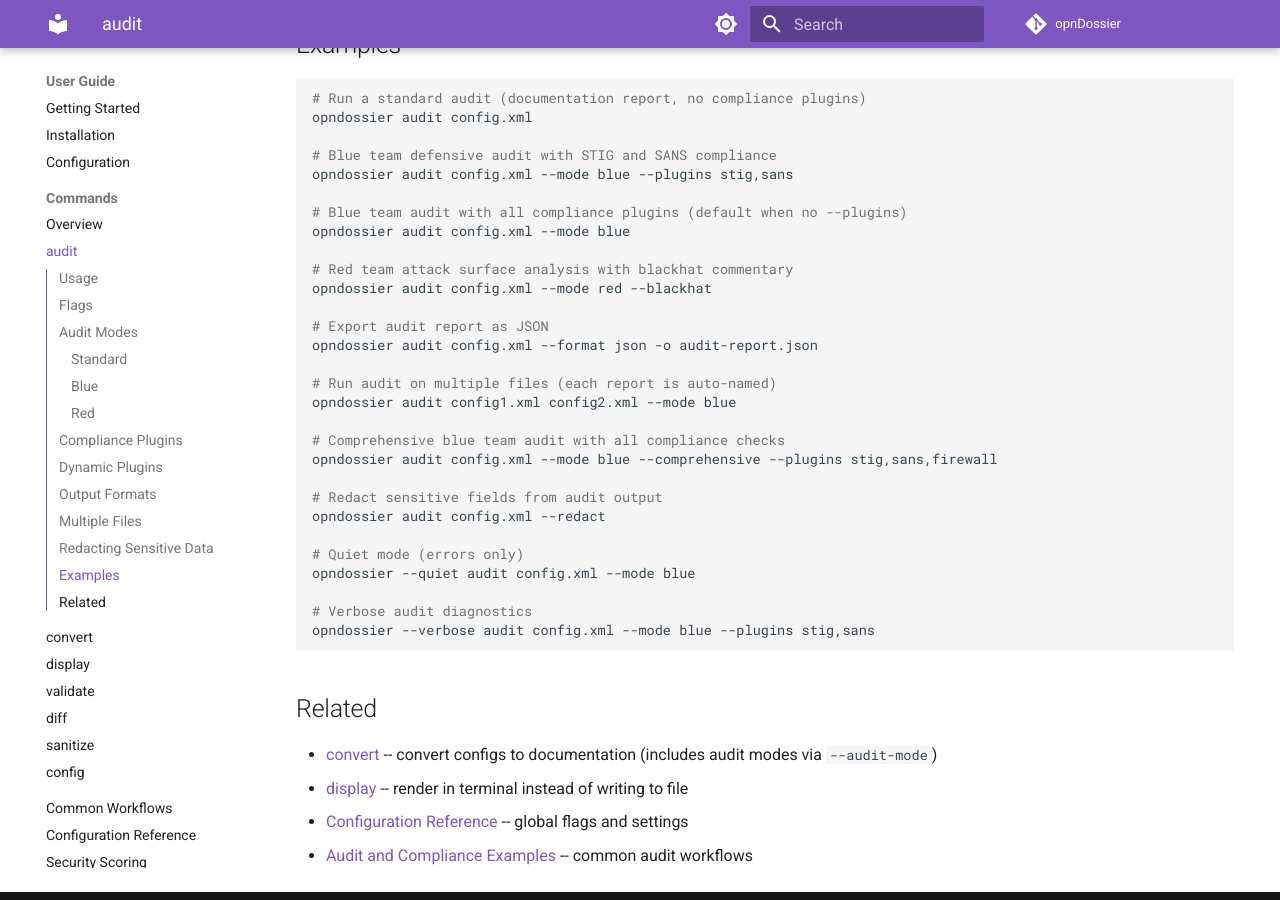
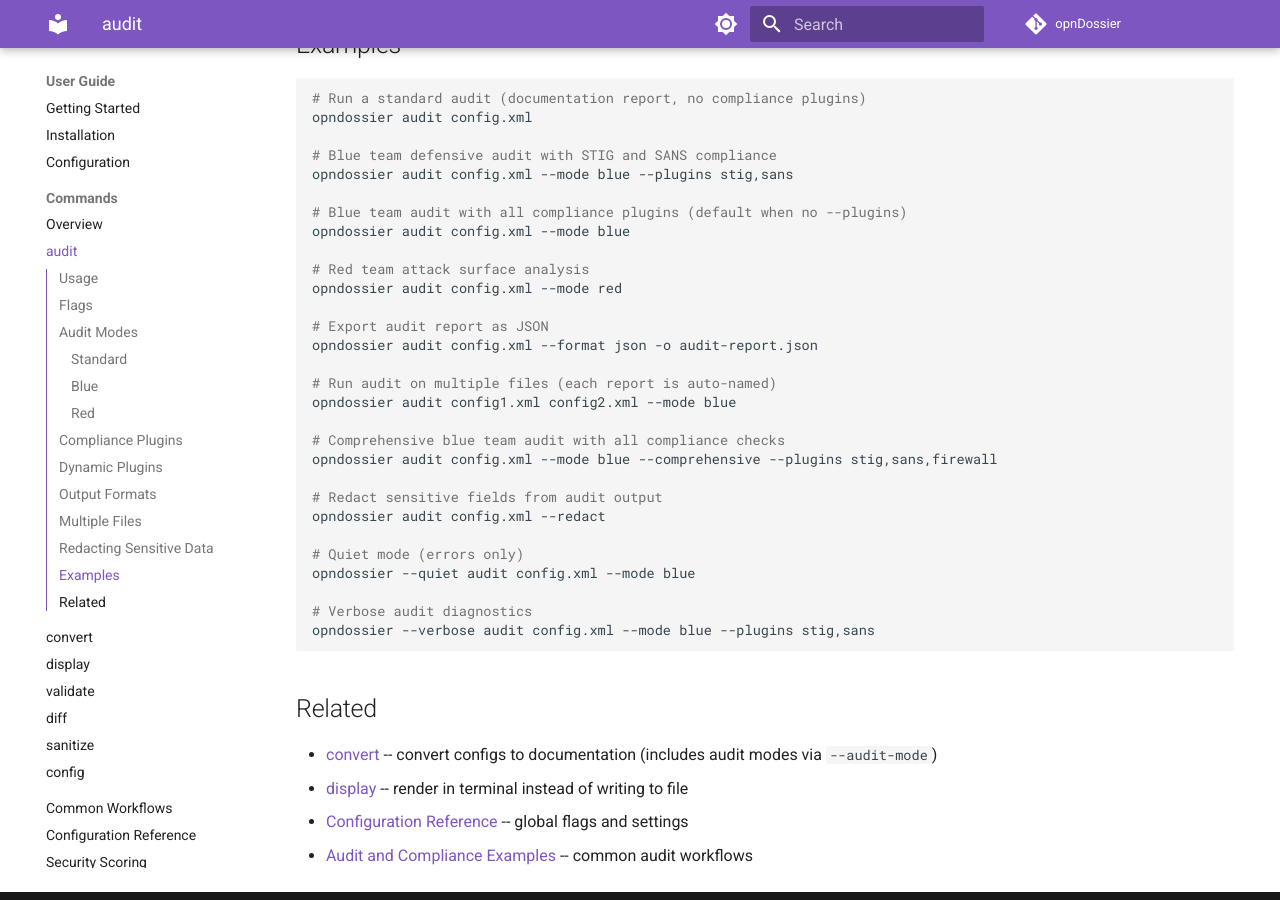
Before and after one commit to EvilBit-Labs/opnDossier, an MkDocs documentation site: the page built from docs/user-guide/commands/audit.md, in a window 1280 px wide and 900 px high, scrolled down 3796 px. Built offline with MkDocs 1.6.1 and Material for MkDocs 9.7.7, drawn with Linux system fonts in a browser that asks for light colours; comment, search, counter and statistics services are not loaded; the version menu is left out.

Commit message:
docs(audit): update red team audit command by removing blackhat commentary
Signed-off-by: UncleSp1d3r <unclesp1d3r@evilbitlabs.io>

```diff
--- a/docs/user-guide/commands/audit.md
+++ b/docs/user-guide/commands/audit.md
@@ -126,8 +126,8 @@
 # Blue team audit with all compliance plugins (default when no --plugins)
 opndossier audit config.xml --mode blue
 
-# Red team attack surface analysis with blackhat commentary
-opndossier audit config.xml --mode red --blackhat
+# Red team attack surface analysis
+opndossier audit config.xml --mode red
 
 # Export audit report as JSON
 opndossier audit config.xml --format json -o audit-report.json
```
